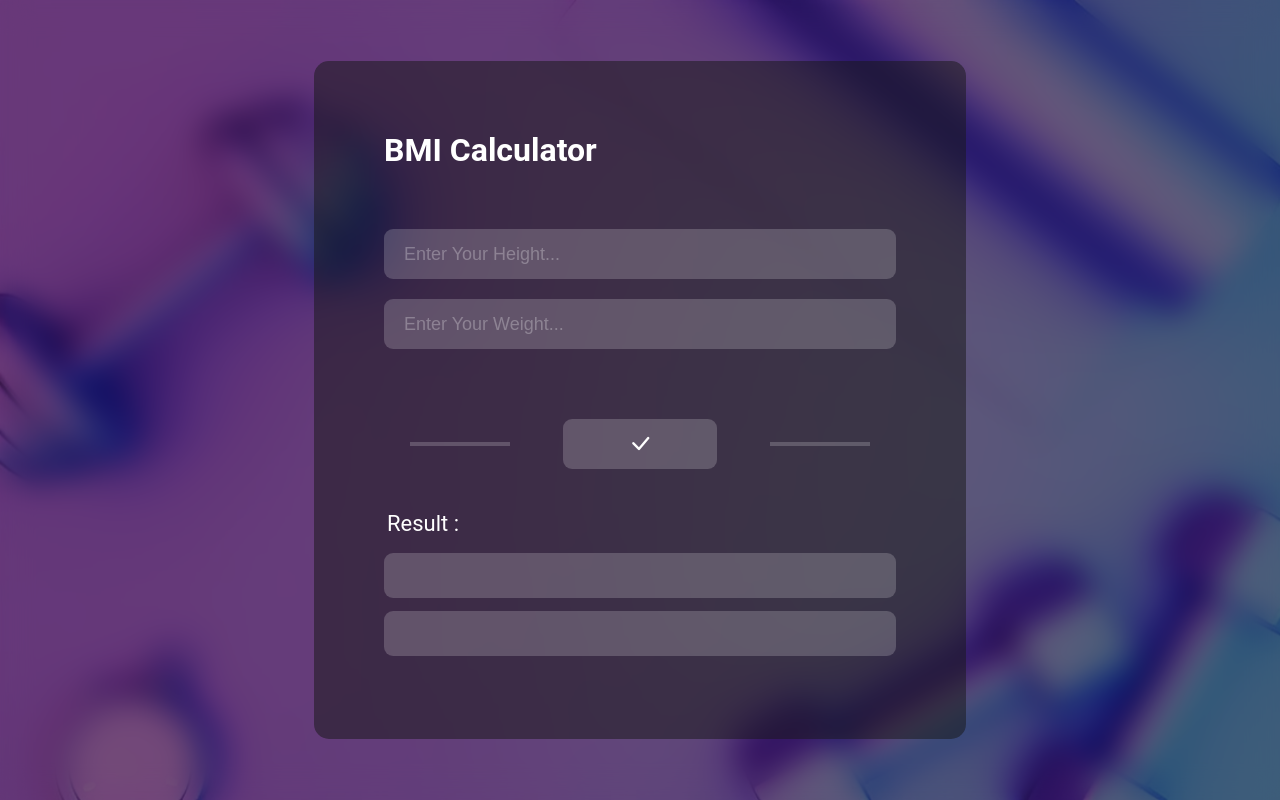
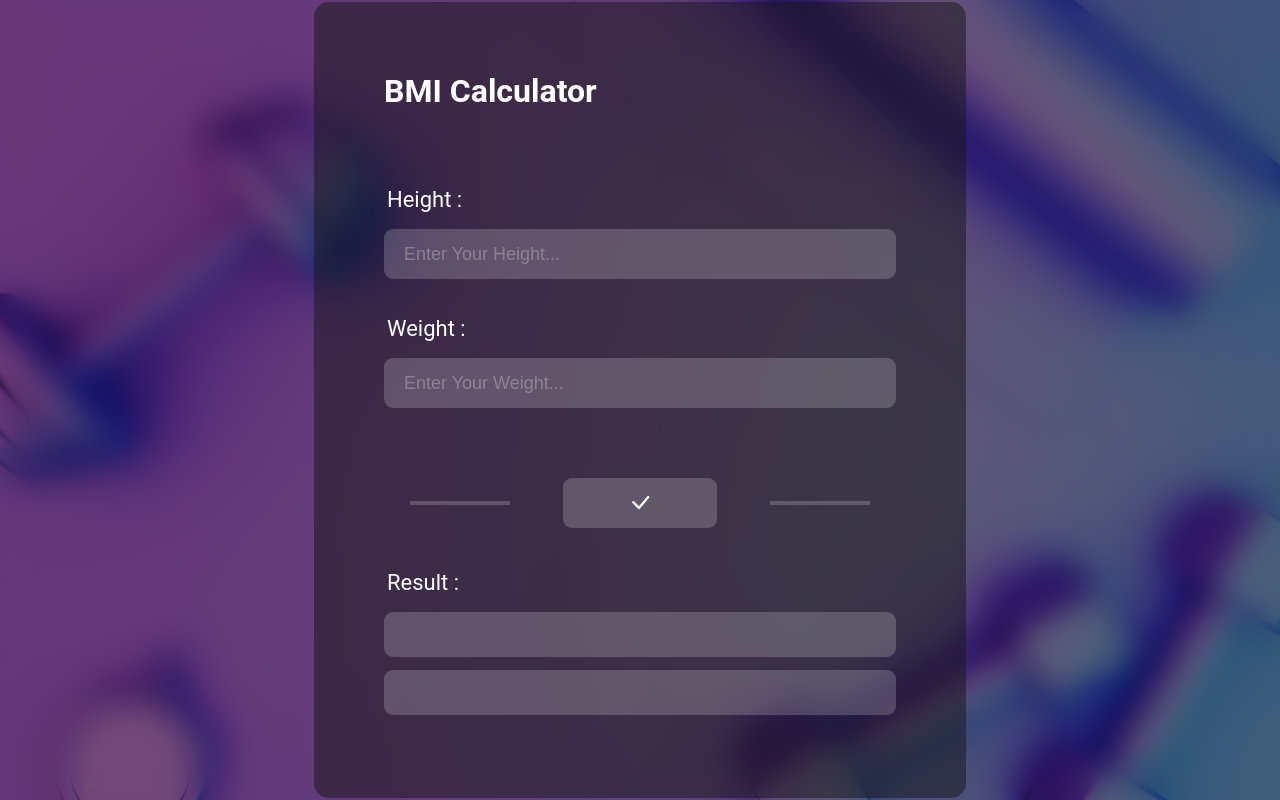
Before and after one commit to AM-Javascript-Homework/BMI-Calculator, a plain HTML site: page index.html in a window 1280 px wide. Drawn offline with nearby package versions, Linux system fonts and the light colour scheme.

Commit message:
css change section 3

```diff
--- a/index.html
+++ b/index.html
@@ -26,10 +26,10 @@
           <!-- Main heading -->
           <h1>BMI Calculator</h1>
           <!-- Input for Height with placeholder -->
-          <!-- <span>Height :</span> -->
+          <span>Height :</span>
           <input id="Height" type="number" placeholder="Enter Your Height..." />
           <!-- Input for Weight with placeholder -->
-          <!-- <span>Weight :</span> -->
+          <span>Weight :</span>
           <input id="Weight" type="number" placeholder="Enter Your Weight..." />
 
 
```
